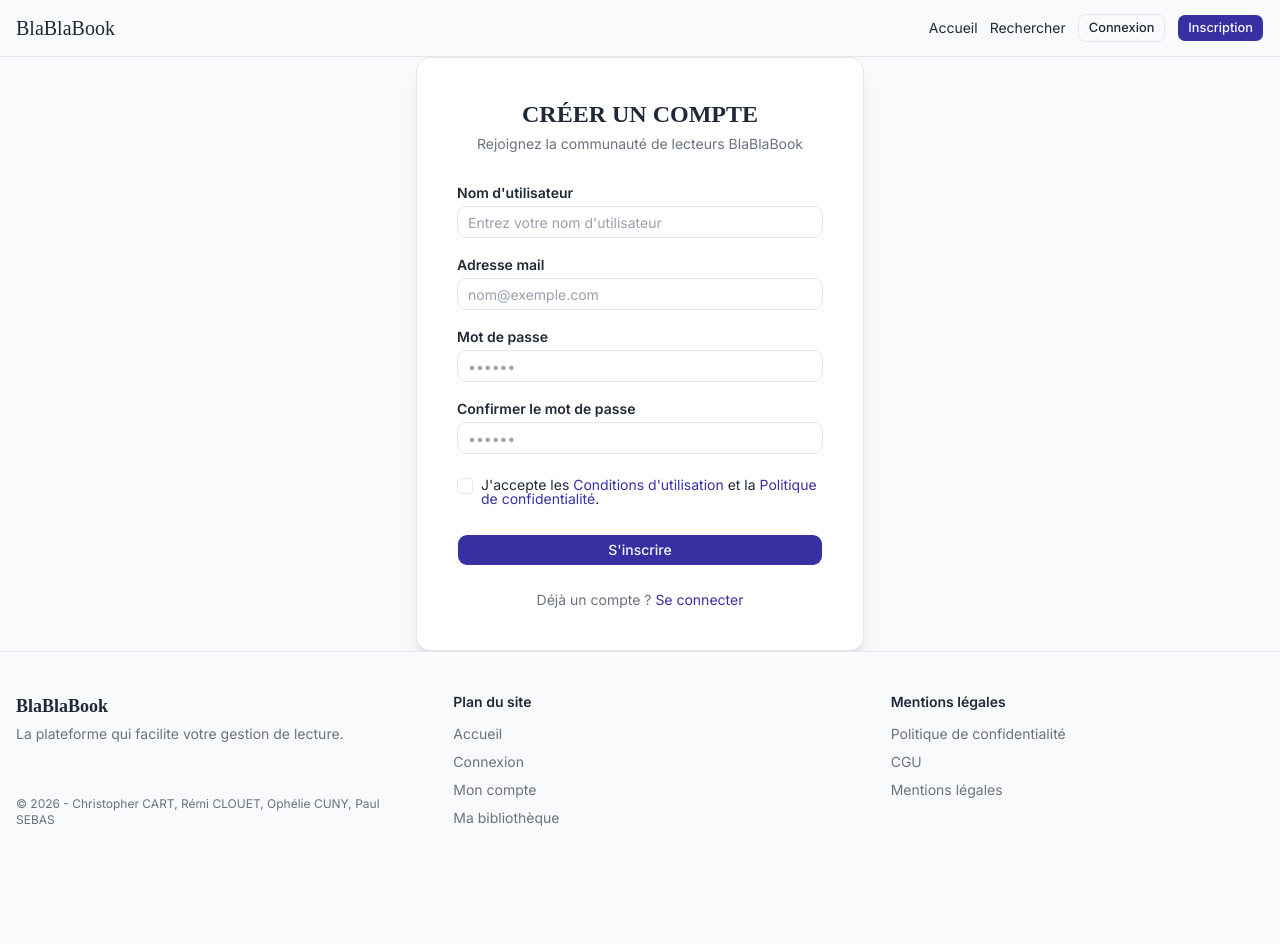
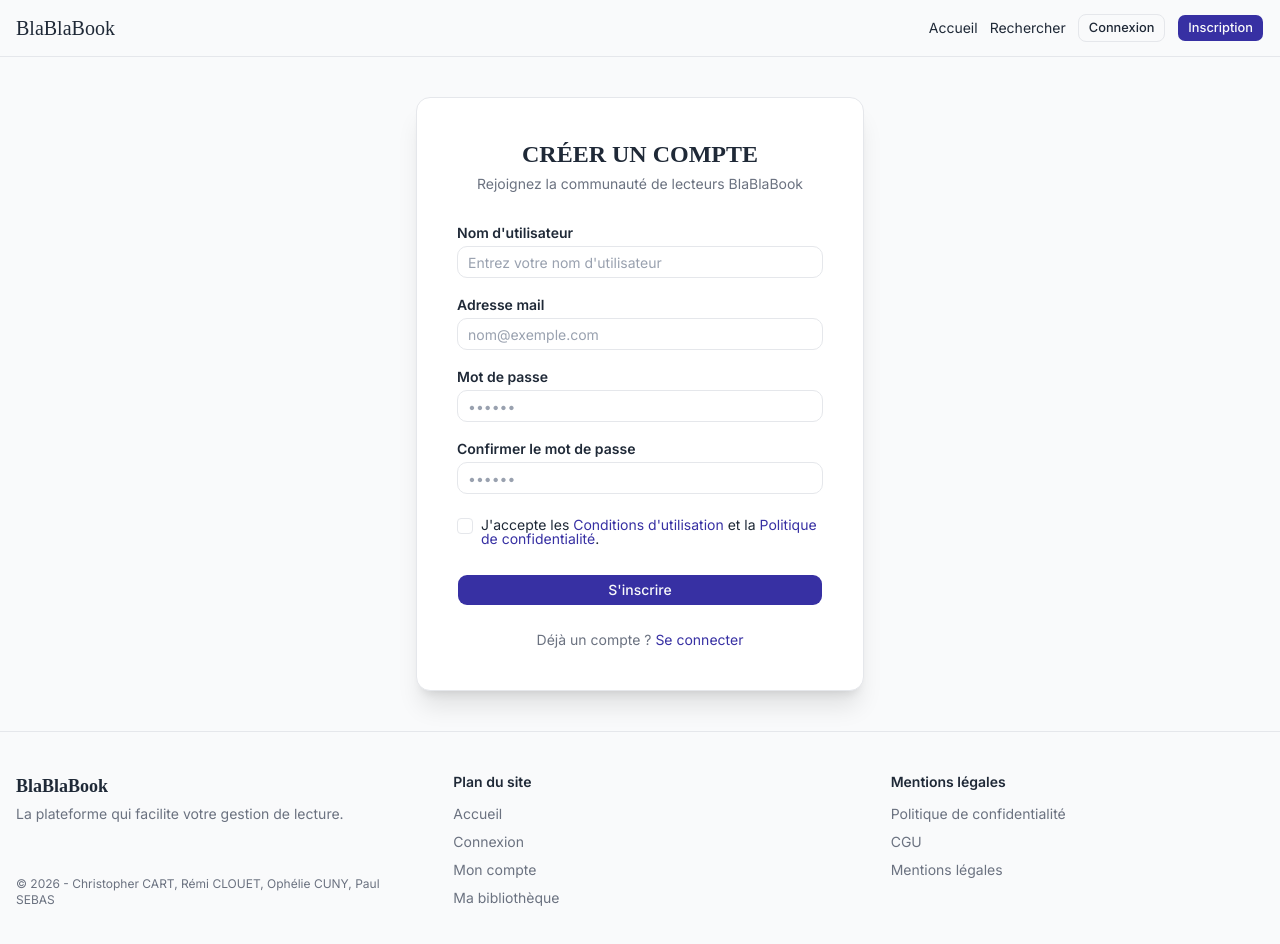
Before and after one commit to opheliecuny/BlaBlaBook, a Next.js app in the folder blablabook/frontend/: page /register in a window 1280 px wide. Shown: the top 944 px of the page. Before the commit the page ends 868 px from the top, so only its background shows below. Built offline with nearby package versions, Linux system fonts and the light colour scheme; no server answers; a web font is replaced by a local one.

Commit message:
fix(register&login)added vertical margin to main card (#116)
* fix(register&login)added vertical margin to main card

* fix(login)/added the py-1 to match register page

```diff
--- a/blablabook/frontend/src/app/login/page.tsx
+++ b/blablabook/frontend/src/app/login/page.tsx
@@ -47,7 +47,7 @@ export default function LoginPage() {
   }
 
   return (
-    <div className="flex min-h-[calc(100vh-14rem)] items-center justify-center px-4">
+    <div className="flex min-h-[calc(100vh-14rem)] items-center justify-center px-4 py-10">
       <div className="border-border w-full max-w-md rounded-xl border bg-white p-10 shadow-xl">
         <h1 className="mb-1 text-center text-2xl font-bold uppercase">
           Connexion
--- a/blablabook/frontend/src/app/register/page.tsx
+++ b/blablabook/frontend/src/app/register/page.tsx
@@ -68,7 +68,7 @@ export default function RegisterPage() {
 
 
   return (
-    <div className="flex min-h-[calc(100vh-14rem)] items-center justify-center px-4">
+    <div className="flex min-h-[calc(100vh-14rem)] items-center justify-center px-4 py-10">
       <div className="border-border w-full max-w-md rounded-xl border bg-white p-10 shadow-xl">
         <h1 className="mb-1 text-center text-2xl font-bold uppercase">
           Créer un compte
```
